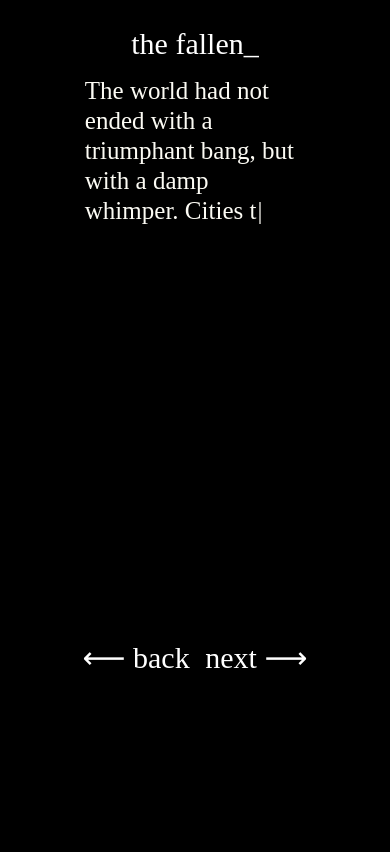
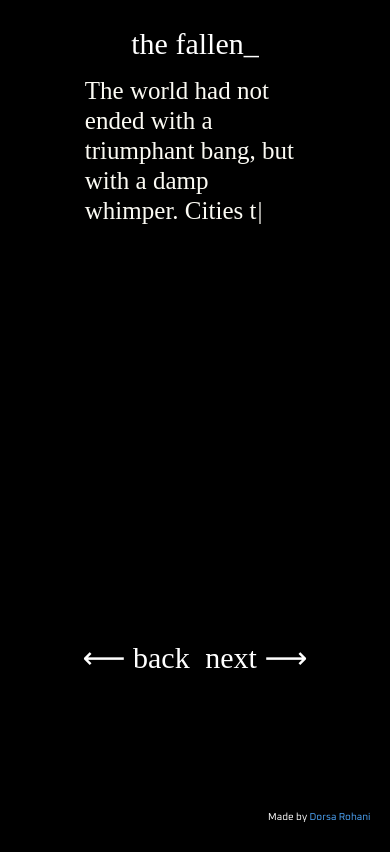
Before and after one commit to DorsaRoh/the-fallen, a Next.js app: page / in a window 390 px wide. Built offline with nearby package versions, Linux system fonts and the light colour scheme; a web font is replaced by a local one.

Commit message:
add source link

```diff
--- a/pages/index.js
+++ b/pages/index.js
@@ -6,7 +6,6 @@ import GlitchText from './components/GlitchText';
 import { texts } from '../utils/text';
 
 export default function Home() {
-
   const [currentIndex, setCurrentIndex] = useState(0);
   const [showScrollHint, setShowScrollHint] = useState(false);
   const textContainerRef = useRef(null);
@@ -33,7 +32,7 @@ export default function Home() {
   return (
     <div className={styles.container}>
       <Head>
-        <title>the fallen.</title>
+        <title>the fallen</title>
         <link rel="icon" href="/favicon.ico" />
       </Head>
       <div className={styles.topTitle}>
@@ -45,16 +44,21 @@ export default function Home() {
             {index === currentIndex && <TypingEffect text={item.text} textStyle={item.style} />}
           </div>
         ))}
-        {showScrollHint && <div className={styles.scrollHint}>Scroll down to see more</div>}
       </div>
       <div className={styles.buttonContainer}>
         <button className={styles.btn} onClick={handleBackButtonClick} disabled={currentIndex === 0}>
-        <GlitchText text="⟵ back"></GlitchText>
+          <GlitchText text="⟵ back"></GlitchText>
         </button>
         <button className={styles.btn} onClick={handleNextButtonClick} disabled={currentIndex === texts.length - 1}>
-        <GlitchText text="next ⟶"></GlitchText>
+          <GlitchText text="next ⟶"></GlitchText>
         </button>
       </div>
+      <footer className={styles.footer}>
+        <span>Made by </span>
+        <a href="https://github.com/DorsaRoh/the-fallen" target="_blank" rel="noopener noreferrer">
+        Dorsa Rohani
+        </a>
+      </footer>
     </div>
   );
 }
--- a/styles/Home.module.css
+++ b/styles/Home.module.css
@@ -40,11 +40,30 @@
   overflow-x: hidden; /* Prevent horizontal scrolling */
 }
 
+
+.footer {
+  position: fixed;
+  bottom: 0;
+  width: 100%;
+  padding: 20px;
+  margin-right:10%;
+  font-size:15px;
+  font-family:'Oxanium';
+  color: white;
+  text-align: right;
+}
+
+.footer a {
+  color: rgb(77, 164, 247);
+  text-decoration: none;
+}
+
+
 /* Buttons */
 .btn {
-  margin-top: 2vh; /* Use viewport height to dynamically adjust margin */
+  margin-top: 2vh;
   margin-bottom: 20vh;
-  font-size: 30px; /* Adjust font size based on viewport width */
+  font-size: 30px;
   color: white;
   background: transparent;
   border: none;
@@ -56,7 +75,7 @@
 
 @media (max-width: 768px) {
   .btn {
-    font-size: 30px; /* Adjust font size based on viewport width */
+    font-size: 30px;
     margin-top: 3vh;
     margin-bottom: 20vh;
   }
@@ -64,7 +83,7 @@
 
 @media (max-width: 480px) {
   .btn {
-    font-size: 30px; /* Adjust font size based on viewport width */
+    font-size: 30px;
     margin-top: 5vh;
     margin-bottom: 20vh;
   }
@@ -76,7 +95,11 @@
   .textContainer {
     padding: 10px 5px;
     margin-top: 20px;
-    height: 75vh; /* Adjust height for smaller screens */
+    height: 75vh;
+  }
+
+  .footer {
+    font-size: 20px;
   }
 
   .container {
@@ -95,11 +118,11 @@
   .textContainer {
     padding: 5px 2px;
     margin-top: 10px;
-    height: 65vh; /* Further adjust height for very small screens */
+    height: 65vh;
   }
 
   .container {
-    font-size: 24px; /* Even smaller font size for smallest screens */
+    font-size: 24px;
   }
 
   .title {
@@ -107,4 +130,7 @@
     margin-top: 100px;
   }
 
+  .footer {
+    font-size: 10px;
+  }
 }
```
